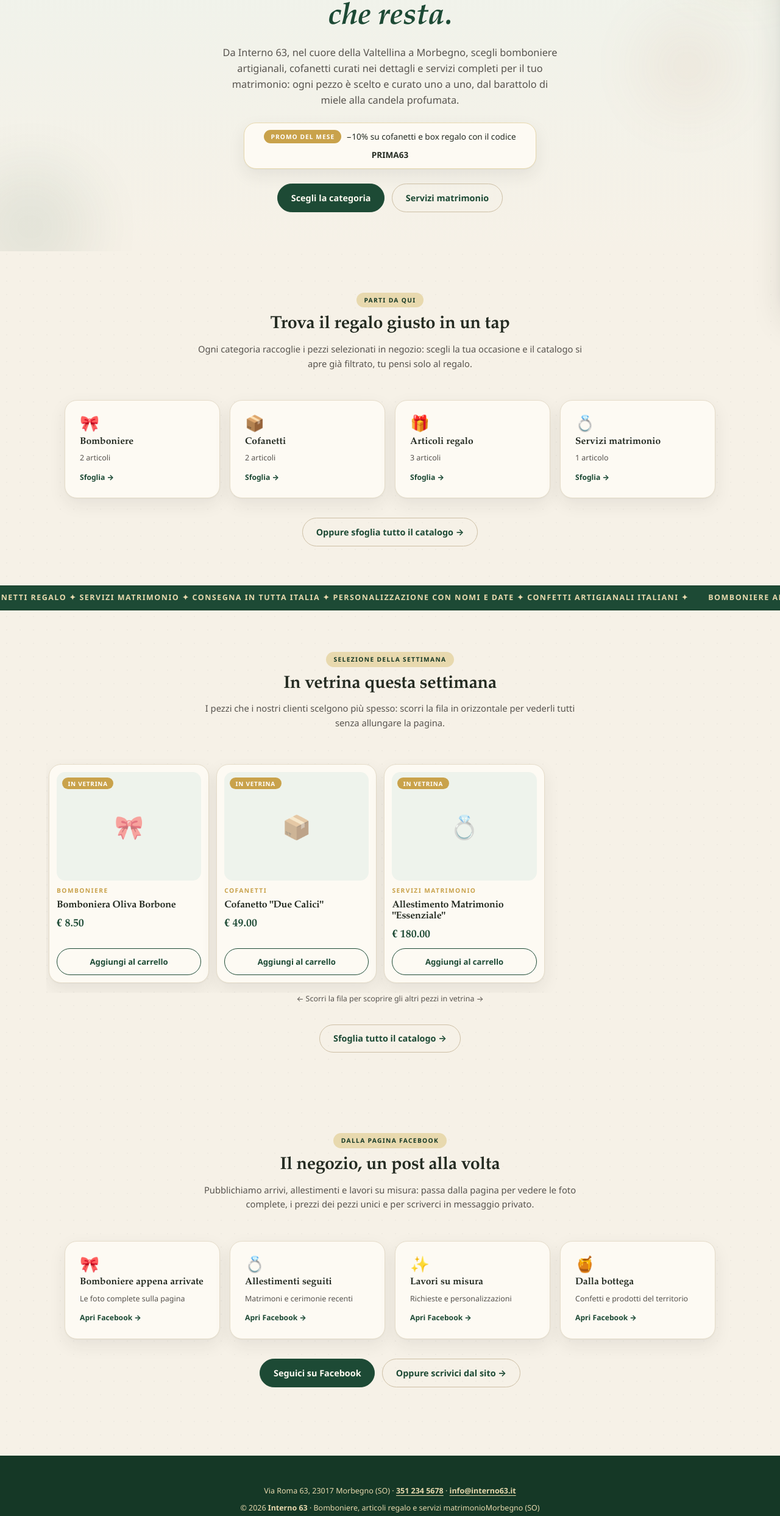
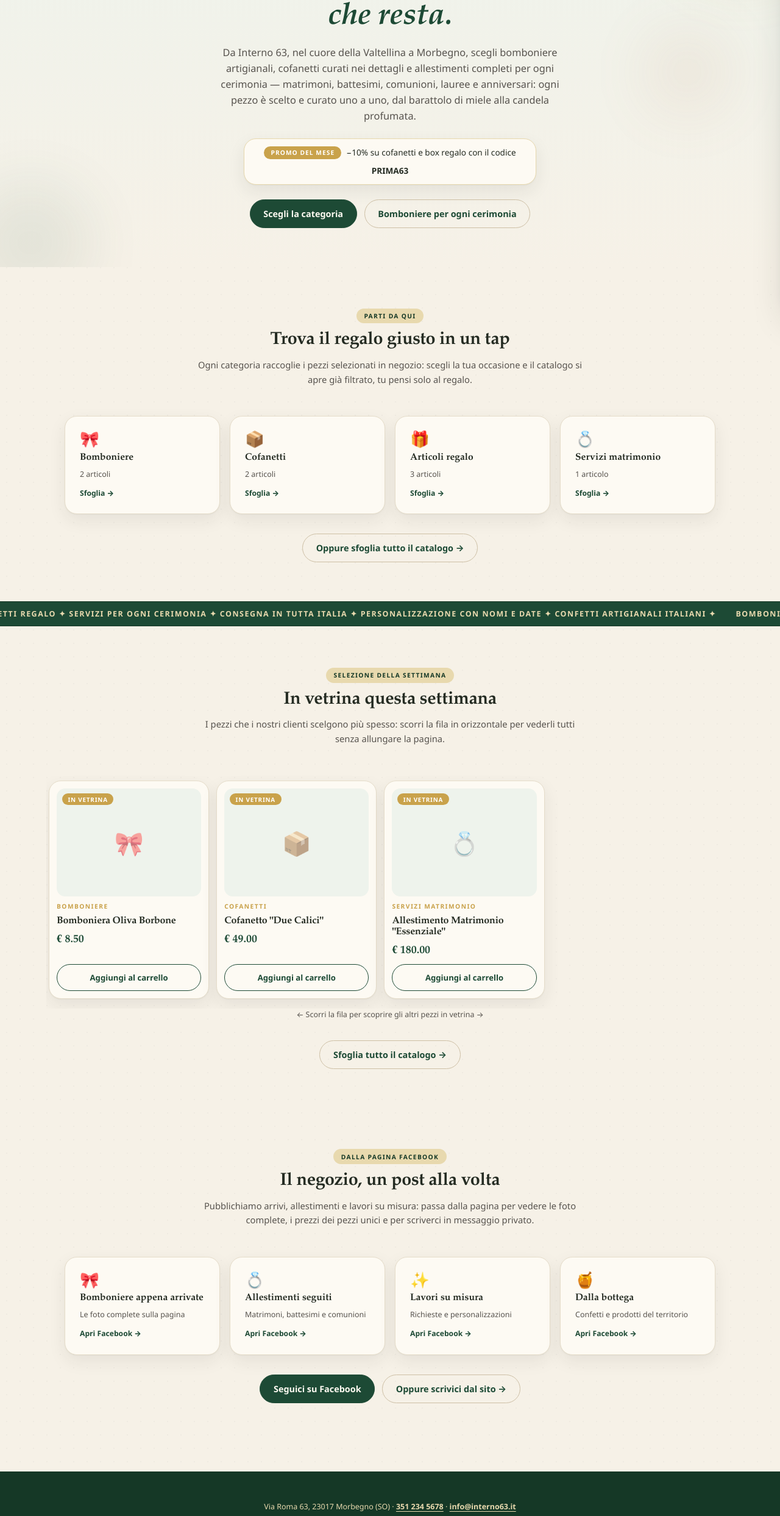
Before and after one commit to Amirel91/interno63, a plain HTML site: page index.html in a window 1280 px wide. Shown: the part 298-2784 px from the top of the page at 61% size. Drawn offline with Linux system fonts and the light colour scheme.

Commit message:
Non indicare solo la sezione che indica matrimoni, loro…

```diff
--- a/index.html
+++ b/index.html
@@ -3,15 +3,15 @@
 <head>
 <meta charset="UTF-8">
 <meta name="viewport" content="width=device-width, initial-scale=1.0">
-<title>Interno 63 — Bomboniere, Articoli Regalo e Servizi Matrimonio</title>
-<meta name="description" content="Interno 63: bomboniere artigianali, cofanetti regalo e servizi completi per matrimoni, battesimi e cerimonie, da Morbegno in Valtellina. Personalizzazione con nomi e data, spedizione in tutta Italia.">
+<title>Interno 63 — Bomboniere, Articoli Regalo e Servizi per Cerimonie</title>
+<meta name="description" content="Interno 63: bomboniere artigianali, cofanetti regalo e servizi completi per matrimoni, battesimi, comunioni e ogni cerimonia, da Morbegno in Valtellina. Personalizzazione con nomi e data, spedizione in tutta Italia.">
 <meta name="theme-color" content="#1d4a35">
 <!-- Condivisione social: anteprima corretta quando la pagina viene linkata su Facebook/WhatsApp -->
 <meta property="og:type" content="website">
 <meta property="og:site_name" content="Interno 63">
 <meta property="og:locale" content="it_IT">
-<meta property="og:title" content="Interno 63 — Bomboniere, Articoli Regalo e Servizi Matrimonio">
-<meta property="og:description" content="Bomboniere artigianali, cofanetti regalo e servizi completi per cerimonie, dal negozio di Morbegno in Valtellina. Seguici anche sulla pagina Facebook del negozio.">
+<meta property="og:title" content="Interno 63 — Bomboniere, Articoli Regalo e Servizi per Cerimonie">
+<meta property="og:description" content="Bomboniere artigianali, cofanetti regalo e servizi completi per matrimoni, battesimi e ogni cerimonia, dal negozio di Morbegno in Valtellina. Seguici anche sulla pagina Facebook del negozio.">
 <meta property="og:url" content="https://interno63.vercel.app/">
 <meta name="twitter:card" content="summary">
 <!-- Favicon vettoriale: stesso fiocco-regalo su tondo verde del logo in header -->
@@ -64,11 +64,11 @@
       <span class="sticker" id="txtSticker">✦ Morbegno (SO) · dal 2014</span>
       <p class="kicker" id="txtKicker">Bomboniere · Regalo · Cerimonie</p>
       <h1><span id="txtTitolo">Ogni occasione merita un ricordo</span> <em id="txtTitoloEm">che resta.</em></h1>
-      <p class="lead" id="txtLead">Da Interno 63, nel cuore della Valtellina a Morbegno, scegli bomboniere artigianali, cofanetti curati nei dettagli e servizi completi per il tuo matrimonio: ogni pezzo è scelto e curato uno a uno, dal barattolo di miele alla candela profumata.</p>
+      <p class="lead" id="txtLead">Da Interno 63, nel cuore della Valtellina a Morbegno, scegli bomboniere artigianali, cofanetti curati nei dettagli e allestimenti completi per ogni cerimonia — matrimoni, battesimi, comunioni, lauree e anniversari: ogni pezzo è scelto e curato uno a uno, dal barattolo di miele alla candela profumata.</p>
       <p class="hero-offer" id="heroOffer"><span class="hero-offer-tag">Promo del mese</span> −10% su cofanetti e box regalo con il codice <b>PRIMA63</b></p>
       <div class="cta-row">
         <a class="btn" id="cta1" href="#categorie">Scegli la categoria</a>
-        <a class="btn btn-ghost" id="cta2" href="shop.html?cat=matrimonio">Servizi matrimonio</a>
+        <a class="btn btn-ghost" id="cta2" href="shop.html?cat=bomboniere">Bomboniere per ogni cerimonia</a>
       </div>
     </div>
   </section>
@@ -89,8 +89,8 @@
   <!-- TICKER: testo editabile dall'admin, ripetuto due volte per l'effetto loop -->
   <div class="ticker" id="tickerBox" aria-hidden="true">
     <div class="ticker-track" id="tickerTrack">
-      <span>Bomboniere artigianali ✦ Cofanetti regalo ✦ Servizi matrimonio ✦ Consegna in tutta Italia ✦ Personalizzazione con nomi e date ✦ Confetti artigianali italiani ✦</span>
-      <span>Bomboniere artigianali ✦ Cofanetti regalo ✦ Servizi matrimonio ✦ Consegna in tutta Italia ✦ Personalizzazione con nomi e date ✦ Confetti artigianali italiani ✦</span>
+      <span>Bomboniere artigianali ✦ Cofanetti regalo ✦ Servizi per ogni cerimonia ✦ Consegna in tutta Italia ✦ Personalizzazione con nomi e date ✦ Confetti artigianali italiani ✦</span>
+      <span>Bomboniere artigianali ✦ Cofanetti regalo ✦ Servizi per ogni cerimonia ✦ Consegna in tutta Italia ✦ Personalizzazione con nomi e date ✦ Confetti artigianali italiani ✦</span>
     </div>
   </div>
 
@@ -132,7 +132,7 @@
         <a class="tile" href="https://www.facebook.com/share/14xCco4QcLd/" target="_blank" rel="noopener">
           <span class="tile-ico" aria-hidden="true">💍</span>
           <span class="tile-nome">Allestimenti seguiti</span>
-          <span class="tile-quota">Matrimoni e cerimonie recenti</span>
+          <span class="tile-quota">Matrimoni, battesimi e comunioni</span>
           <span class="tile-vai">Apri Facebook →</span>
         </a>
         <a class="tile" href="https://www.facebook.com/share/14xCco4QcLd/" target="_blank" rel="noopener">
@@ -164,7 +164,7 @@
     <a class="foot-tel" href="mailto:info@interno63.it">info@interno63.it</a>
   </p>
   <p class="foot-contatti" id="footOrari" hidden>🕒 Orari: Lun–Sab 9:30–13:00</p>
-  <p>© <span id="anno">2025</span> <b id="footName">Interno 63</b> · Bomboniere, articoli regalo e servizi matrimonio<span id="footLuogo"> · Morbegno (SO)</span></p>
+  <p>© <span id="anno">2025</span> <b id="footName">Interno 63</b> · Bomboniere, articoli regalo e servizi per cerimonie<span id="footLuogo"> · Morbegno (SO)</span></p>
   <nav class="foot-links" aria-label="Link utili">
     <a class="link" href="shop.html">Catalogo</a>
     <a class="link" href="contatti.html">Contatti</a>
```
Also changed, not shown: contatti.html (+2 -2 lines), shop.html (+1 -1 lines).
